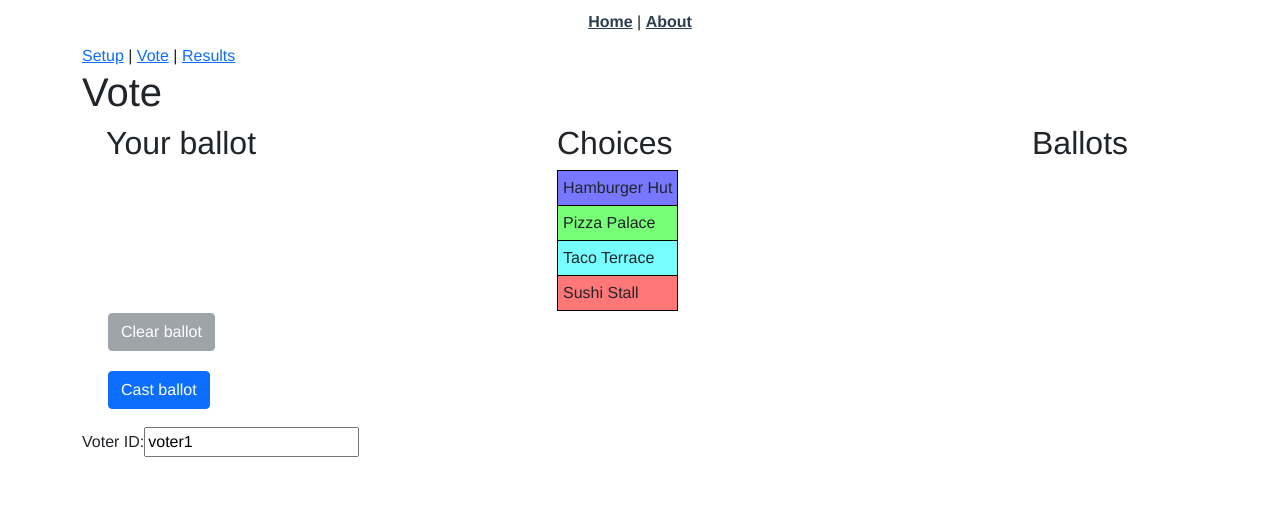
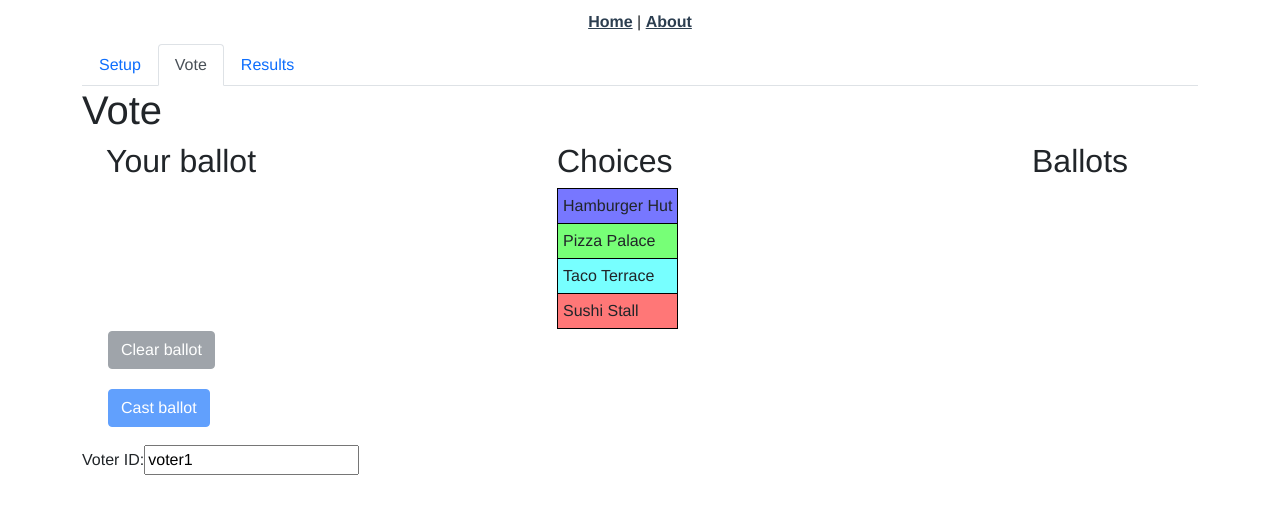
Before and after one commit to jarnoln/wtgfl-vue3-ts, a Vue app: page /poll/1/vote in a window 1280 px wide. Shown: the top 514 px of the page. Built offline with nearby package versions, Linux system fonts and the light colour scheme.

Commit message:
PollBar to use nav tabs

```diff
--- a/src/components/EditBallot.vue
+++ b/src/components/EditBallot.vue
@@ -47,6 +47,7 @@
         id="btn-cast-ballot"
         type="button"
         class="btn btn-primary"
+        :disabled="ballot.length === 0"
         @click="castBallot()"
       >
         Cast ballot
--- a/src/components/EditPoll.vue
+++ b/src/components/EditPoll.vue
@@ -65,8 +65,12 @@ export default defineComponent({
     console.log('EditPoll:created()')
     if (this.poll.id != '') {
       this.pollId = this.poll.id
+      this.pollTitle = this.poll.title
+      this.pollDescription = this.poll.description
     } else {
       this.pollId = 'wtgfl1337'
+      this.pollTitle = 'Where To Go For Lunch?'
+      this.pollDescription = 'Example poll'
     }
   },
   data() {
--- a/src/components/PollBar.vue
+++ b/src/components/PollBar.vue
@@ -1,16 +1,34 @@
 <template>
   <div id="pollNav">
-    <router-link :to="{ name: 'Settings', params: { pollId: pollId } }"
-      >Setup</router-link
-    >
-    |
-    <router-link :to="{ name: 'Vote', params: { pollId: pollId } }"
-      >Vote</router-link
-    >
-    |
-    <router-link :to="{ name: 'Results', params: { pollId: pollId } }"
-      >Results</router-link
-    >
+    <ul class="nav nav-tabs">
+      <li class="nav-item">
+        <router-link
+          class="nav-link"
+          :class="{ active: isActiveTab('Settings') }"
+          :to="{ name: 'Settings', params: { pollId: pollId } }"
+        >
+          Setup
+        </router-link>
+      </li>
+      <li class="nav-item">
+        <router-link
+          class="nav-link"
+          :class="{ active: isActiveTab('Vote') }"
+          :to="{ name: 'Vote', params: { pollId: pollId } }"
+        >
+          Vote
+        </router-link>
+      </li>
+      <li class="nav-item">
+        <router-link
+          class="nav-link"
+          :class="{ active: isActiveTab('Results') }"
+          :to="{ name: 'Results', params: { pollId: pollId } }"
+        >
+          Results
+        </router-link>
+      </li>
+    </ul>
   </div>
 </template>
 
@@ -24,6 +42,15 @@ export default defineComponent({
       type: String,
       required: true
     }
+  },
+  methods: {
+    isActiveTab(tabName: string): boolean {
+      console.log(this.$route.name)
+      if (this.$route.name === tabName) {
+        return true
+      }
+      return false
+    }
   }
 })
 </script>
--- a/src/components/ShowResult.vue
+++ b/src/components/ShowResult.vue
@@ -52,6 +52,7 @@
     </table>
     <div v-for="choice in choices" :key="choice.id">
       {{ choice.title }} loses to {{ getLosesTo(result, choice) }}
+      <b v-if="getLosesTo(result, choice) === 'None'">Condorcet winner</b>
     </div>
   </div>
 </template>
@@ -128,7 +129,7 @@ export default defineComponent({
         }
       }
       if (losesTo.length === 0) {
-        return 'None. Condorcet winner.'
+        return 'None'
       }
       let losesToString = losesTo[0].title
       for (let i = 1; i < losesTo.length; i++) {
@@ -160,10 +161,4 @@ export default defineComponent({
 table {
   border: 1px solid black;
 }
-
-.method-container {
-  padding: 5px;
-  margin: 3px;
-  border: 1px solid black;
-}
 </style>
--- a/src/views/poll/Results.vue
+++ b/src/views/poll/Results.vue
@@ -100,10 +100,4 @@ export default defineComponent({
 table {
   border: 1px solid black;
 }
-
-.method-container {
-  padding: 5px;
-  margin: 3px;
-  border: 1px solid black;
-}
 </style>
```
